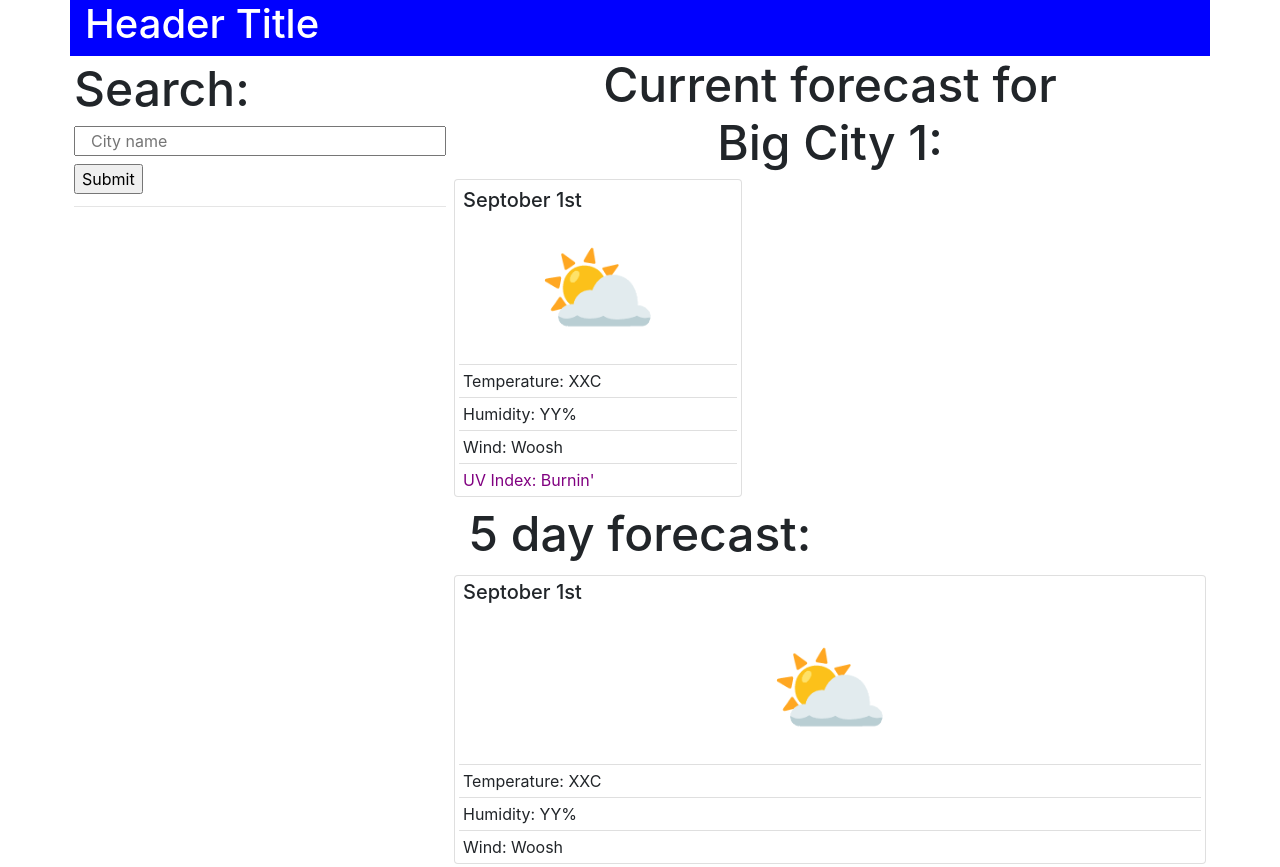
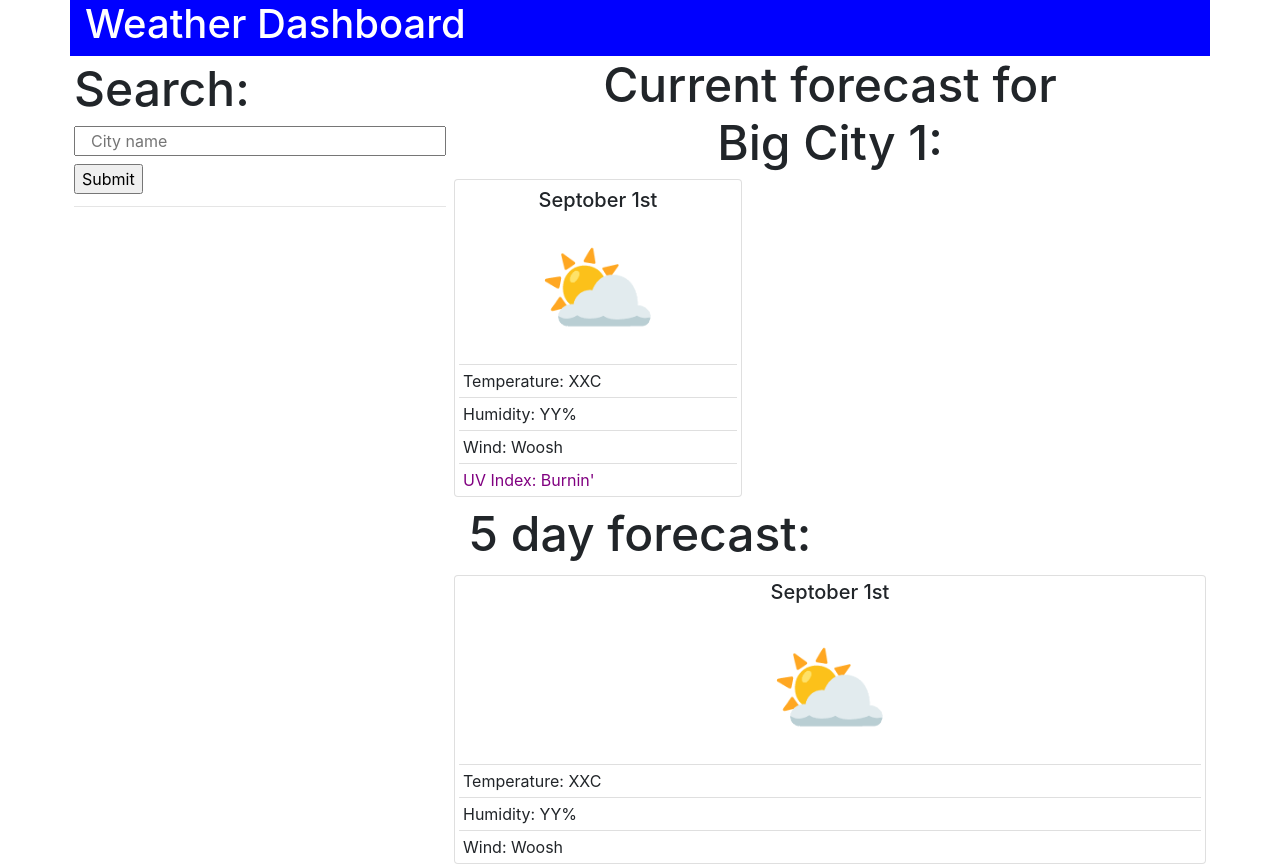
Before and after one commit to Gordon-Magill/weather_dashboard, a plain HTML site: page index.html in a window 1280 px wide. Shown: the top 867 px of the page. Drawn offline with nearby package versions, Linux system fonts and the light colour scheme.

Commit message:
Updated page header and title

```diff
--- a/assets/js/script.js
+++ b/assets/js/script.js
@@ -17,7 +17,7 @@ function addCityCard(cityName) {
     for (i=0;i<cityList.length;i++) {
         if (cityList[i]=== cityName) {
             // If the city card already exists, do nothing
-            console.log(`${cityName} card already exists.`)
+            console.log(`${cityName} card already exists, stopping card creation.`)
             return;
         }
     }
--- a/assets/style/style.css
+++ b/assets/style/style.css
@@ -9,6 +9,7 @@ main h2 {
 
 .card-body {
     font-size: 4vmin;
+    text-align: center;
 
 }
 
--- a/index.html
+++ b/index.html
@@ -4,7 +4,7 @@
     <meta charset="UTF-8">
     <meta http-equiv="X-UA-Compatible" content="IE=edge">
     <meta name="viewport" content="width=device-width, initial-scale=1.0">
-    <title>Document</title>
+    <title>Weather Dashboard</title>
 
     <!-- Bootstrap CSS file -->
     <link
@@ -20,7 +20,7 @@
   <!-- Header content -->
   <header class="container">
     <section class="row">
-      <h1 class="col-12">Header Title</h1>
+      <h1 class="col-12">Weather Dashboard</h1>
     </section>
   </header>
 
```
